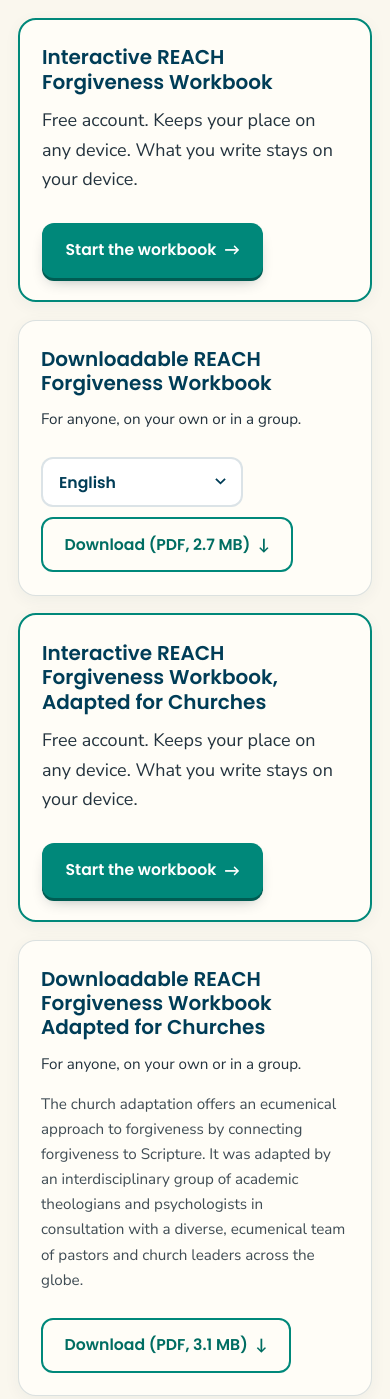
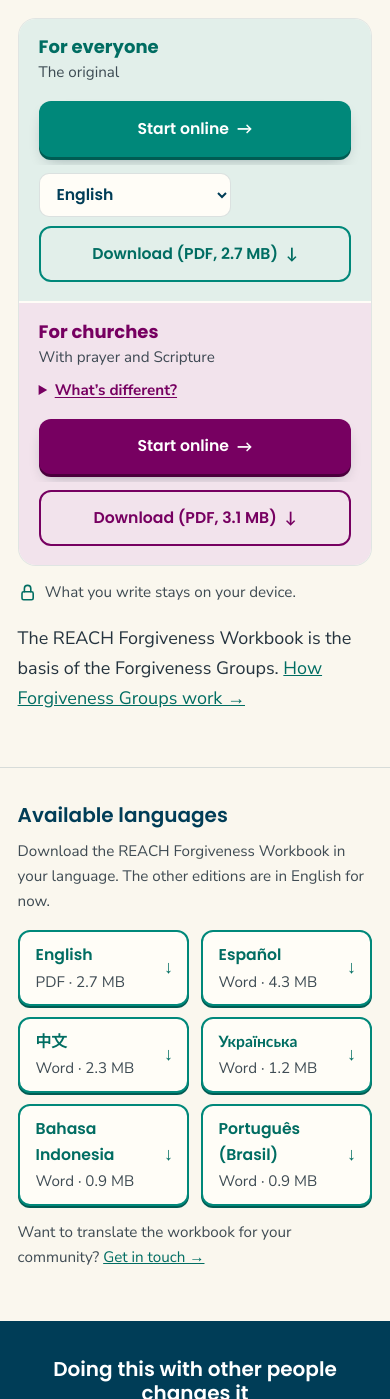
Before and after one commit to global-forgiveness-movement/forgiveness-platform, a plain HTML site: page workbooks/index.html in a window 390 px wide. Shown: the part 380-1779 px from the top of the page. Drawn offline with Linux system fonts and the light colour scheme.

Commit message:
Workbooks: a real 2×2 and language buttons that say what they download
Wyatt, 19 Nov: the four cards said "REACH Forgiveness Workbook" four times in
about 110 words, so the pattern had to be read, not seen. Now one grid:
Online / Download across the top, For everyone / For churches down the side,
each edition's row its own color (sage, plum) down to its buttons. About 30
words. On a phone the column headings drop and each band stacks its two
buttons. The church edition's "who made it" paragraph (Kate's,
workbooks/church/about) folds under "What's different?". The privacy promise
is said once, under the grid.

Wyatt, 19 Nov: a language pill downloaded a file with no warning. The three
boxes above them are gone; each language is a download button naming its file
("Español · Word · 4.3 MB"), from downloadFor() like every other button.

saved-edits-survive: GREEN, none of Kate's saved edits lost.
NEW WORDS for Kate's review: Online, Download, "Free account · keeps your
place", "Print it or keep it · no account", For everyone, The original, For
churches, With prayer and Scripture, What's different?, Start online, and the
languages line. Removed: the three language boxes (Arabic is on the way, etc.)
and "For anyone, on your own or in a group."

Build stamp 2026-11-19b. Not merged to main.

Co-Authored-By: Claude Opus 5.5 <noreply@anthropic.com>

```diff
--- a/css/site.css
+++ b/css/site.css
@@ -874,11 +874,54 @@ h1 i, h1 em, h2 i, h2 em, h3 i, h3 em { font-style: normal; color: var(--teal);
 .group-name input:focus { outline: 3px solid var(--mustard); outline-offset: 1px; border-color: var(--teal); }
 .flow-plan label { font-weight: 600; }
 
-/* Workbooks (Kate, 6 Oct): the three ways to do the workbook, one row. Each
-   card's button sits at its foot, so the three line up. */
-.wb-row > .card, .wb-row .wb-card { display: flex; flex-direction: column; }
-.wb-row .card > .dl-row:last-child { margin-top: auto; padding-top: 0.6rem; }
-.wb-card--interactive { border: 2px solid var(--teal); }
+/* Workbooks: the 2×2 (Wyatt, 19 Nov). Format across the top, edition down
+   the side; each edition's row is its own color, down to its buttons. */
+.wbm { --wbm-reach: #e2efea; --wbm-church: #f2e3ec; --wbm-edge: rgba(0, 61, 87, 0.12);
+  display: grid; grid-template-columns: minmax(10rem, 0.8fr) minmax(0, 1fr) minmax(0, 1fr);
+  margin-top: 1.6rem; border-radius: var(--radius); overflow: hidden; background: var(--white); border: 1.5px solid var(--wbm-edge); }
+.wbm > * { padding: 1.1rem 1.25rem; min-width: 0; }
+.wbm-corner, .wbm-col { border-bottom: 1.5px solid var(--wbm-edge); }
+.wbm-col { display: flex; gap: 0.7rem; align-items: center; }
+.wbm-col b { display: block; font-family: var(--font-head); font-size: var(--fs-body); color: var(--navy); }
+.wbm-col span, .wbm-row > span { display: block; font-size: var(--fs-small); color: var(--muted); }
+.wbm-ico { width: 1.6rem; height: 1.6rem; flex: none; fill: none; stroke: var(--teal-deep); stroke-width: 2; stroke-linecap: round; stroke-linejoin: round; }
+.wbm-ico--dl { stroke: #8a5d00; }
+.wbm-row { display: flex; flex-direction: column; justify-content: center; gap: 0.15rem; }
+.wbm-row b { font-family: var(--font-head); font-size: var(--fs-body); line-height: 1.2; }
+.wbm-reach { background: var(--wbm-reach); }
+.wbm-reach.wbm-row b { color: var(--teal-deep); }
+.wbm-church { background: var(--wbm-church); border-top: 2px solid var(--white); }
+.wbm-church.wbm-row b { color: var(--plum); }
+.wbm-cell { display: flex; flex-wrap: wrap; align-items: center; gap: 0.6rem; }
+.wbm-cell select { min-height: var(--tap); font: 600 var(--fs-label) var(--font-head); color: var(--navy); background: var(--white); border: 1.5px solid var(--line); border-radius: 10px; padding: 0 0.8rem; }
+.wbm-more { margin-top: 0.35rem; font-size: var(--fs-small); }
+.wbm-more summary { cursor: pointer; color: var(--plum); font-weight: 700; text-decoration: underline; text-underline-offset: 2px; }
+.wbm-more p { margin: 0.5rem 0 0; color: var(--ink); }
+.btn--outline-plum { border-color: var(--plum); color: var(--plum); }
+.btn--outline-plum:hover { background: rgba(119, 0, 97, 0.07); }
+.wbm-lock { display: flex; gap: 0.5rem; align-items: center; margin: 0.9rem 0 0; font-size: var(--fs-small); color: var(--muted); }
+.wbm-lock .wbm-ico { width: 1.2rem; height: 1.2rem; }
+@media (max-width: 760px) {
+  .wbm { grid-template-columns: minmax(0, 1fr); }
+  .wbm-corner, .wbm-col { display: none; }
+  .wbm > * { padding-block: 0.5rem; }
+  .wbm-row { padding-top: 1.1rem; }
+  .wbm-cell:not(.wbm-online) { padding-bottom: 1.2rem; }
+  .wbm-cell .btn { flex: 1 1 auto; }
+  .wbm-church.wbm-cell { border-top: 0; }
+}
+/* Workbooks: each language is a download button that names its file. */
+.wb-langs { display: grid; grid-template-columns: repeat(3, minmax(0, 1fr)); gap: 0.7rem; margin-top: 1rem; }
+@media (max-width: 640px) { .wb-langs { grid-template-columns: repeat(2, minmax(0, 1fr)); } }
+.wb-lang { display: inline-flex; flex-direction: column; gap: 0.1rem; min-height: var(--tap); padding: 0.6rem 2.6rem 0.6rem 1rem; position: relative;
+  border: 2px solid var(--teal); border-radius: 12px; background: var(--white); text-decoration: none; color: var(--teal-deep);
+  box-shadow: 0 2px 0 #005C53; transition: transform 0.12s, box-shadow 0.12s, background 0.12s; }
+.wb-lang::after { content: "\2193" / ""; position: absolute; right: 0.9rem; top: 50%; transform: translateY(-50%); font-size: var(--fs-body); font-weight: 700; }
+.wb-lang:hover { background: rgba(0, 136, 122, 0.08); transform: translateY(-2px); box-shadow: 0 4px 0 #005C53; }
+.wb-lang:focus-visible { outline: 3px solid var(--mustard); outline-offset: 3px; }
+.wb-lang-name { font-family: var(--font-head); font-weight: 600; font-size: var(--fs-label); }
+.wb-lang-file { font-size: var(--fs-small); color: var(--muted); }
+@media (prefers-reduced-motion: reduce) { .wb-lang, .wb-lang:hover { transition: none; transform: none; } }
 /* My Path: the facilitator's manual and film (Kate, 6 Oct). */
 .kit-card { border-left: 4px solid var(--plum); margin-bottom: 1rem; }
 .kit-item { display: flex; flex-wrap: wrap; align-items: center; justify-content: space-between; gap: 0.5rem 1rem; padding: 0.6rem 0; border-top: 1px solid var(--line); }
--- a/js/site.js
+++ b/js/site.js
@@ -14,7 +14,7 @@ import { videoFrame } from './video.js';
 const leaf = (fill) =>
   `<svg viewBox="0 0 24 24" aria-hidden="true"><path d="M12 2C7 7 4 12 4 16a8 8 0 0 0 16 0c0-4-3-9-8-14z" fill="${fill}" transform="rotate(40 12 12)"/></svg>`;
 
-export const STAMP = 'GFM-V1 · 2026-11-19a';
+export const STAMP = 'GFM-V1 · 2026-11-19b';
 
 /* Resolve everything relative to the site root (js/ → root), so pages work
    at any depth and on any host (github.io project path or a custom domain). */
--- a/workbooks/index.html
+++ b/workbooks/index.html
@@ -35,21 +35,26 @@
     <div class="wrap">
       <h1 data-copy="workbooks.h1.the-reach-forgiveness-workbook">The REACH Forgiveness Workbook</h1>
       <p data-copy="workbooks.p.a-self-guided-workbook">Free and self-guided, about two to three hours. Tested in a randomized trial with over 4,500 participants in 5 countries.</p>
-      <div class="grid grid--2 wb-row" style="margin-top:1.6rem">
-        <div class="card wb-card--interactive" id="interactive">
-          <h3 data-copy="workbooks.h3.interactive-reach-forgiveness-workbook">Interactive REACH Forgiveness Workbook</h3>
-          <p><span data-copy="workbooks.p.free-with-an-account">Free account. Keeps your place on any device.</span> <span data-locked="privacy promise">What you write stays on your device.</span></p>
-          <div class="dl-row"><a class="btn btn--primary btn--go" href="../workbook/" data-copy="workbooks.a.start-the-interactive-workbook">Start the workbook</a></div>
-        </div>
-        <div data-render="workbooks-main-reach" style="display:contents"></div>
-        <!-- NEW WORDS (Wyatt's draft, for Kate's review per the SOW). -->
-        <div class="card wb-card--interactive" id="interactive-church">
-          <h3 data-copy="workbooks.h3.interactive-church-workbook">Interactive REACH Forgiveness Workbook, Adapted for Churches</h3>
-          <p><span data-copy="workbooks.p.free-with-an-account-church">Free account. Keeps your place on any device.</span> <span data-locked="privacy promise">What you write stays on your device.</span></p>
-          <div class="dl-row"><a class="btn btn--primary btn--go" data-workbook="church" data-copy="workbooks.a.start-the-church-workbook">Start the workbook</a></div>
-        </div>
-        <div data-render="workbooks-main-church" style="display:contents"></div>
+      <!-- Wyatt, 19 Nov: "too many words … make it more intuitive". A real 2×2:
+           format across the top (Online / Download), edition down the side
+           (For everyone / For churches), each row its own color all the way to
+           its buttons. On a phone the column headings drop and each colored
+           band stacks its two buttons, which name their format themselves.
+           NEW WORDS for Kate's review: the four labels and their small lines. -->
+      <div class="wbm" role="group" aria-label="The four ways to get the workbook">
+        <div class="wbm-corner" aria-hidden="true"></div>
+        <div class="wbm-col"><svg class="wbm-ico" viewBox="0 0 24 24" aria-hidden="true"><rect x="3" y="4" width="18" height="12" rx="2"/><path d="M8 20h8M12 16v4"/></svg><div><b data-copy="workbooks.matrix.online">Online</b><span data-copy="workbooks.matrix.online-sub">Free account · keeps your place</span></div></div>
+        <div class="wbm-col"><svg class="wbm-ico wbm-ico--dl" viewBox="0 0 24 24" aria-hidden="true"><path d="M14 3H7a2 2 0 0 0-2 2v14a2 2 0 0 0 2 2h10a2 2 0 0 0 2-2V8z"/><path d="M14 3v5h5M12 11v6M9 14l3 3 3-3"/></svg><div><b data-copy="workbooks.matrix.download">Download</b><span data-copy="workbooks.matrix.download-sub">Print it or keep it · no account</span></div></div>
+
+        <div class="wbm-row wbm-reach" id="wbm-reach-name"><b data-copy="workbooks.matrix.everyone">For everyone</b><span data-copy="workbooks.matrix.everyone-sub">The original</span></div>
+        <div class="wbm-cell wbm-reach wbm-online" id="interactive"><a class="btn btn--primary btn--go" href="../workbook/" aria-describedby="wbm-reach-name" data-copy="workbooks.a.start-the-interactive-workbook">Start online</a></div>
+        <div class="wbm-cell wbm-reach" id="reach" data-render="wbm-dl-reach"></div>
+
+        <div class="wbm-row wbm-church" id="wbm-church-name"><b data-copy="workbooks.matrix.churches">For churches</b><span data-copy="workbooks.matrix.churches-sub">With prayer and Scripture</span><div data-render="wbm-church-about"></div></div>
+        <div class="wbm-cell wbm-church wbm-online" id="interactive-church"><a class="btn btn--plum btn--go" data-workbook="church" aria-describedby="wbm-church-name" data-copy="workbooks.a.start-the-church-workbook">Start online</a></div>
+        <div class="wbm-cell wbm-church" id="church" data-render="wbm-dl-church"></div>
       </div>
+      <p class="wbm-lock"><svg class="wbm-ico" viewBox="0 0 24 24" aria-hidden="true"><rect x="5" y="11" width="14" height="10" rx="2"/><path d="M8 11V7a4 4 0 0 1 8 0v4"/></svg><span data-locked="privacy promise">What you write stays on your device.</span></p>
       <!-- Kate's line, under the row. -->
       <p class="workbooks-basis" data-copy="workbooks.p.the-reach-forgiveness-workbook-is">The REACH Forgiveness Workbook is the basis of the Forgiveness Groups. <a href="../groups/">How Forgiveness Groups work →</a></p>
     </div>
@@ -57,12 +62,11 @@
   <section class="section section--paper" data-section="languages" data-section-label="Available languages" data-band="own">
     <div class="wrap">
       <h2 data-copy="workbooks.h2.available-languages">Available languages</h2>
-      <ul class="boxes boxes--3">
-        <li><b data-copy="workbooks.b.two-thirds-of-the">Over two-thirds of the world</b><span data-copy="workbooks.span.the-reach-forgiveness-workbook">The REACH Forgiveness Workbook is available in the primary languages of more than two-thirds of the world’s population.</span></li>
-        <li><b data-copy="workbooks.b.arabic-is-on-the">Arabic is on the way</b><span data-copy="workbooks.span.in-development-with-the">In development with the Salam Institute for Peace and Justice.</span></li>
-        <li><b data-copy="workbooks.b.the-other-editions">The other editions</b><span data-copy="workbooks.span.are-in-english-for">Are in English for now.</span></li>
-      </ul>
-      <div class="dl-row" data-render="languages"></div>
+      <!-- Wyatt, 19 Nov: the three boxes said little and the language pills
+           downloaded a file without saying so. Now each is a download button
+           that names its file. -->
+      <p class="small muted" data-copy="workbooks.p.languages-lead">Download the REACH Forgiveness Workbook in your language. The other editions are in English for now.</p>
+      <div class="wb-langs" data-render="languages"></div>
       <p class="small muted" style="margin-top:0.9rem" data-copy="workbooks.p.want-to-translate-the">Want to translate the workbook for your community? <a href="../contact/">Get in touch →</a></p>
     </div>
   </section>
@@ -128,10 +132,17 @@
     </div>`;
 
   const { top, more } = await getWorkbooks();
-  /* Each edition's PDF sits beside its interactive one: REACH, then church. */
+  /* The matrix's Download column: each edition's file button (and REACH's
+     language choice) from the same button() the cards below use. The church
+     edition's "who made it" line (Kate's, workbooks/church/about) folds under
+     "What's different?" rather than filling the grid. */
   top.forEach((w) => {
-    const slot = document.querySelector(`[data-render="workbooks-main-${w.id}"]`);
-    if (slot) slot.innerHTML = card(w, true);
+    const slot = document.querySelector(`[data-render="wbm-dl-${w.id}"]`);
+    if (slot) slot.innerHTML = button(w, true);
+    if (w.id === 'church') slot?.querySelector('.btn')?.classList.add('btn--outline-plum');
+    slot?.querySelector('.btn')?.setAttribute('aria-describedby', `wbm-${w.id}-name`);
+    const about = document.querySelector(`[data-render="wbm-${w.id}-about"]`);
+    if (about && w.about) about.innerHTML = `<details class="wbm-more"><summary data-copy="workbooks.matrix.whats-different">What’s different?</summary><p ${fieldAttr('workbooks', w, w.key, 'about')}>${w.about}</p></details>`;
   });
   document.querySelector('[data-render="workbooks-more"]').innerHTML = more.map((w) => card(w)).join('');
   /* These looked exactly like buttons and were inert spans — a Spanish speaker
@@ -146,7 +157,7 @@
     LANGUAGES.map(([code, name]) => {
       const dl = downloadFor('reach', code, '../');
       const attrs = dl.direct ? ' download' : ' target="_blank" rel="noopener"';
-      return `<a class="pill pill--link" href="${dl.href}" data-download="${dl.tag}"${attrs}>${name}</a>`;
+      return `<a class="wb-lang" href="${dl.href}" data-download="${dl.tag}"${attrs}><span class="wb-lang-name">${name}</span><span class="wb-lang-file">${dl.format ? `${dl.format} · ${dl.size}` : 'Download'}</span></a>`;
     }).join('');
 
   /* ONE path sets the download button for every edition and language: href,
```
